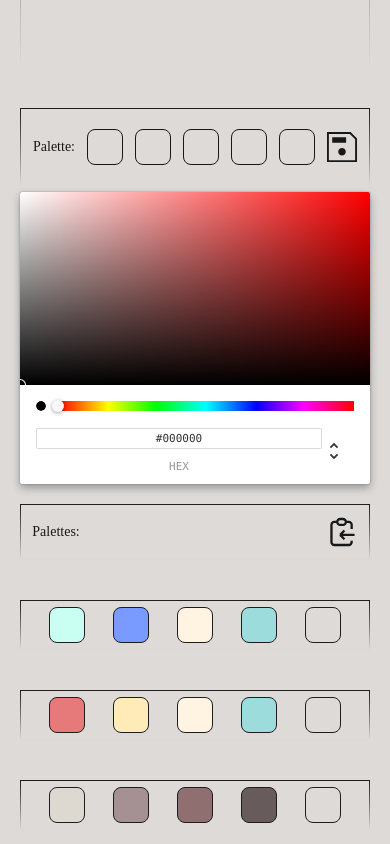
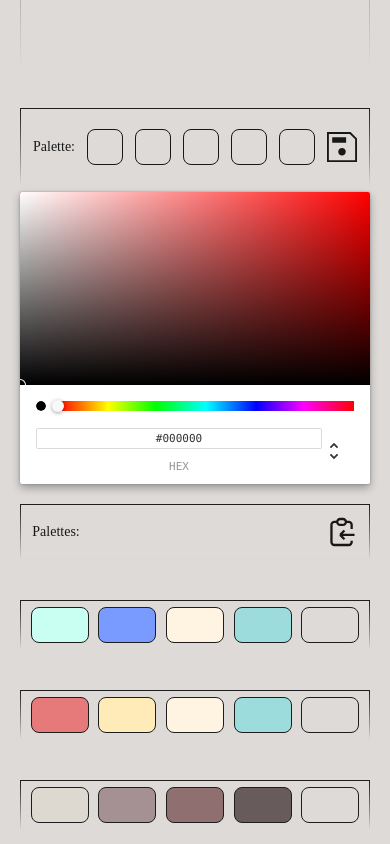
Before and after one commit to wuerion/Tools-React, a React (Vite) app: page /colorPage in a window 390 px wide. Shown: the part 1874-2718 px from the top of the page. Built offline with nearby package versions, Linux system fonts and the light colour scheme; a web font is replaced by a local one.

Commit message:
style: added width responsive

```diff
--- a/src/components/SubComponents/ColorPage/Palettes/Palette.jsx
+++ b/src/components/SubComponents/ColorPage/Palettes/Palette.jsx
@@ -37,7 +37,7 @@ function Palette({
         "div",
         {
           className:
-            "bg-linear-180 from-[#1D1D1D] to-[#DDDAD8] dark:from-[#DDDAD8] dark:to-[#1D1D1d] p-[1px] my-5 w-full h-14",
+            "bg-linear-180 from-[#1D1D1D] to-[#DDDAD8] dark:from-[#DDDAD8] dark:to-[#1D1D1d] p-[1px] my-5 w-full md:w-4/5 h-14",
         },
         createElement(
           "div",
@@ -48,27 +48,27 @@ function Palette({
           },
           createElement("div", {
             className:
-              "w-9 h-9 rounded-lg border border-[#1D1D1D] dark:border-[#DDDAD8]",
+              "w-2/12 h-9 rounded-lg border border-[#1D1D1D] dark:border-[#DDDAD8]",
             style: { backgroundColor: color1 },
           }),
           createElement("div", {
             className:
-              "w-9 h-9 rounded-lg border border-[#1D1D1D] dark:border-[#DDDAD8]",
+              "w-2/12 h-9 rounded-lg border border-[#1D1D1D] dark:border-[#DDDAD8]",
             style: { backgroundColor: color2 },
           }),
           createElement("div", {
             className:
-              "w-9 h-9 rounded-lg border border-[#1D1D1D] dark:border-[#DDDAD8]",
+              "w-2/12 h-9 rounded-lg border border-[#1D1D1D] dark:border-[#DDDAD8]",
             style: { backgroundColor: color3 },
           }),
           createElement("div", {
             className:
-              "w-9 h-9 rounded-lg border border-[#1D1D1D] dark:border-[#DDDAD8]",
+              "w-2/12 h-9 rounded-lg border border-[#1D1D1D] dark:border-[#DDDAD8]",
             style: { backgroundColor: color4 },
           }),
           createElement("div", {
             className:
-              "w-9 h-9 rounded-lg border border-[#1D1D1D] dark:border-[#DDDAD8]",
+              "w-2/12 h-9 rounded-lg border border-[#1D1D1D] dark:border-[#DDDAD8]",
             style: { backgroundColor: color5 },
           })
         )
```
